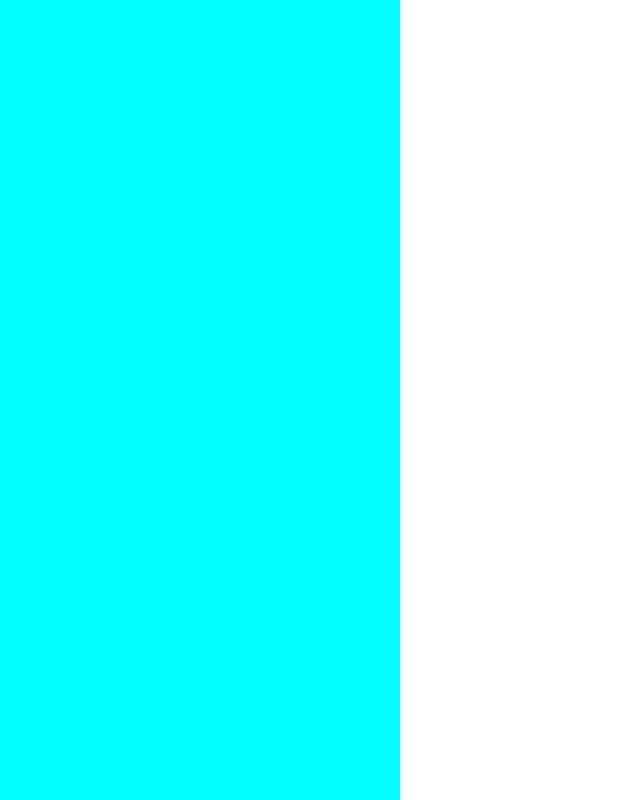
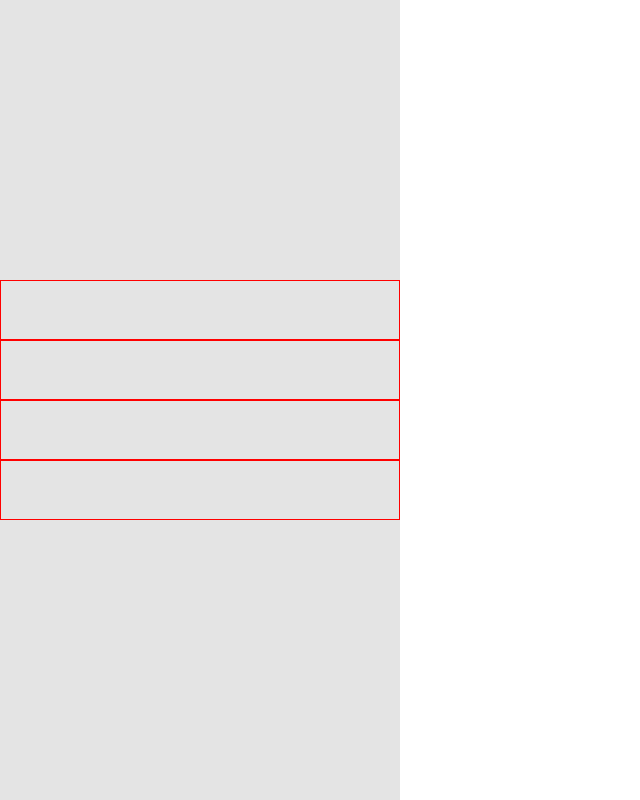
Before and after one commit to kaminiso-git/narou_practice, a Vue app: page / in a window 1280 px wide. Shown: the whole page, without its empty margins (0-640 px from the left). Built offline with nearby package versions, Linux system fonts and the light colour scheme.

Commit message:
ボタンの形場所

```diff
--- a/src/components/SideBar.vue
+++ b/src/components/SideBar.vue
@@ -1,11 +1,20 @@
 <template>
-  <div :class="$style.container"></div>
+  <div :class="$style.container">
+    <SideBarButton /><SideBarButton /><SideBarButton /><SideBarButton />
+  </div>
 </template>
+
+<script setup lang="ts">
+import SideBarButton from './SideBarButton.vue'
+</script>
 
 <style module>
 .container {
-  background-color: aqua;
+  background-color: rgb(228, 228, 228);
   width: 400px;
   height: 100%;
+  display: flex;
+  flex-direction: column;
+  justify-content: center;
 }
 </style>
--- /dev/null
+++ b/src/components/SideBarButton.vue
@@ -0,0 +1,11 @@
+<template>
+  <div :class="$style.container"></div>
+</template>
+
+<style module>
+.container {
+  border: 1px solid red;
+  width: 100%;
+  height: 60px;
+}
+</style>
```
